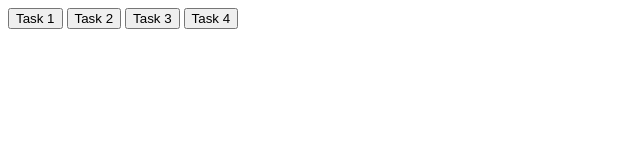
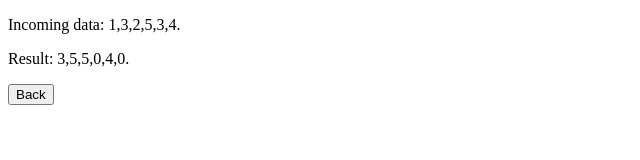
Before and after one commit to BandurkoAleksandr/-Questions, a plain HTML site: page index.html in a window 1280 px wide. Both pictures are taken after a click on the button "Task 2". Shown: the whole page, without its empty margins (0-640 px from the left). Drawn offline with Linux system fonts and the light colour scheme.

Commit message:
add second task!!!

```diff
--- a/JS/main.js
+++ b/JS/main.js
@@ -2,17 +2,27 @@
 let taskNumber = document.querySelectorAll('.task');
 let tasks = document.querySelector('.tasks');
 let kingTask = document.querySelector('.kingTask');
+let changeElementTask = document.querySelector('.changeElementTask');
 let backButton = document.querySelector('.back');
 
 taskNumber[0].addEventListener('click', function() {
     kingTask.style.display = 'block';
     backButton.style.display = 'block';
     tasks.style.display = 'none';
+    initKing();
+});
+
+taskNumber[1].addEventListener('click', function() {
+    changeElementTask.style.display = 'block';
+    backButton.style.display = 'block';
+    tasks.style.display = 'none';
+    initNumber();
 });
 
 
 backButton.addEventListener('click', function() {
     kingTask.style.display = 'none';
+    changeElementTask.style.display = 'none';
     backButton.style.display = 'none';
     tasks.style.display = 'block';
-})
+});
--- a/JS/task-1.js
+++ b/JS/task-1.js
@@ -28,7 +28,7 @@ function initKing () {
         let currentIndex = kingSteps.length - 1;
             let currentStep = kingSteps[currentIndex];
             console.log(currentStep);
-            for(let i = 0; i < currentIndex; i++) {
+            for (let i = 0; i < currentIndex; i++) {
                 let iterationStep = kingSteps[i];
                 if (currentStep.x === iterationStep.x && currentStep.y === iterationStep.y) {
                     message += "<p>Я здесь уже был!!!</p>";
@@ -58,4 +58,4 @@ function initKing () {
         findStep();
     });
 }
-window.onload = initKing;
+// window.onload = initKing;
--- a/JS/task-2.js
+++ b/JS/task-2.js
@@ -0,0 +1,30 @@
+function initNumber () {
+
+    let arrayOfNumbers = [1, 3, 2, 5, 3, 4];
+    let elementTask = document.querySelector('.changeElementTask');
+    let incomingData = arrayOfNumbers.map(function(index) {
+        return index;
+    });
+
+    function changeNumber (arr) {
+        let j;
+        for (let i = 0; i < arr.length; i++) {
+
+            for (j = i + 1; j < arr.length; j++) {
+              if (arr[j] > arr[i]) {
+                arr[i] = arr[j];
+                break;
+              }
+            }
+            if (j == arr.length) {
+                arr[i] = 0;
+            }
+          }
+        return arr;
+    }
+    changeNumber(arrayOfNumbers);
+
+    elementTask.innerHTML = '<p>Incoming data: ' + incomingData + '.</p>' + '<p>Result: ' + arrayOfNumbers + '.</p>';
+
+}
+// window.onload = initNumber;
--- a/index.html
+++ b/index.html
@@ -24,8 +24,12 @@
             <button class="right">RIGHT</button>
             <div class="warning"></div>
         </div>
+        <div class="changeElementTask">
+            ghghg
+        </div>
         <button class="back">Back</button>
         <script src="JS/main.js"></script>
         <script src="JS/task-1.js"></script>
+        <script src="JS/task-2.js"></script>
     </body>
 </html>
```
